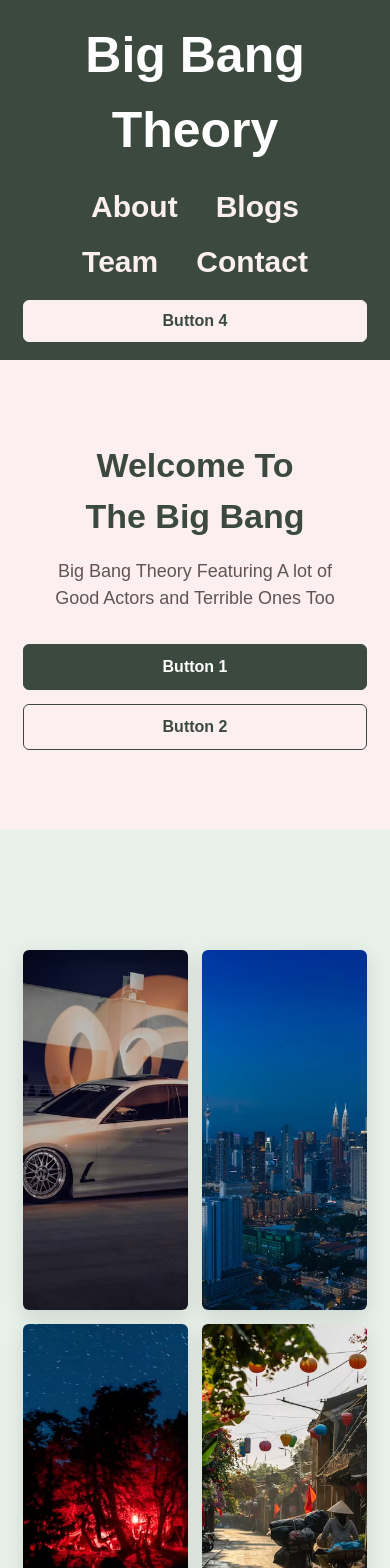
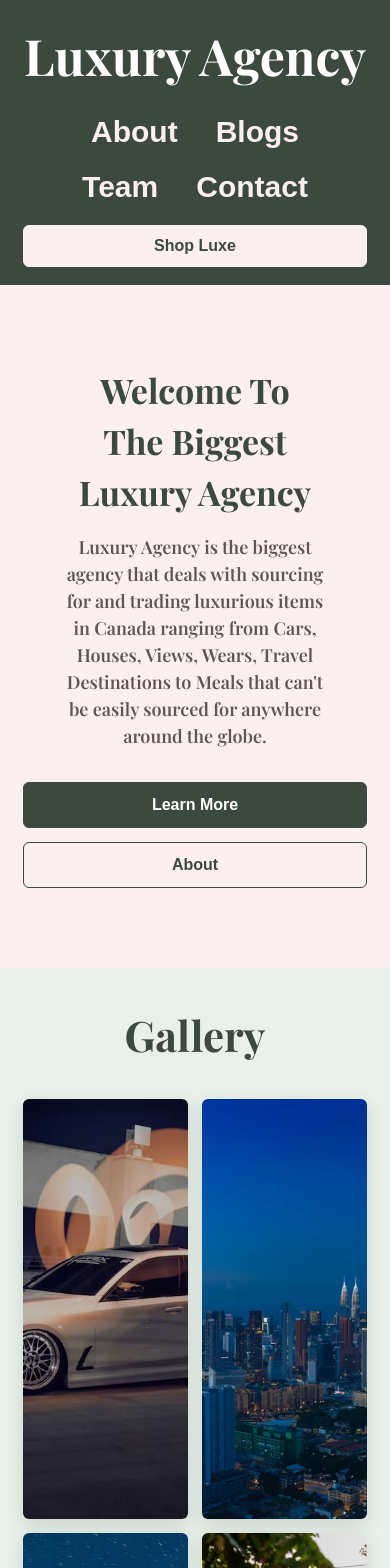
Before and after one commit to Olabayode/components, a React (Create React App) app: page / in a window 390 px wide. Shown: the top 1568 px of the page. Built offline with nearby package versions, Linux system fonts and the light colour scheme.

Commit message:
i edited most texts from static place holders to now have the particular words i want

```diff
--- a/public/index.html
+++ b/public/index.html
@@ -6,6 +6,9 @@
     <meta name="viewport" content="width=device-width, initial-scale=1" />
     <meta name="theme-color" content="#000000" />
     <meta name="description" content="Web site created using create-react-app"/>
+    <link rel="preconnect" href="https://fonts.googleapis.com" />
+    <link rel="preconnect" href="https://fonts.gstatic.com" crossorigin />
+    <link href="https://fonts.googleapis.com/css2?family=Playfair+Display:wght@600;700&display=swap" rel="stylesheet" />
     <link rel="apple-touch-icon" href="%PUBLIC_URL%/logo192.png" />
     <title>Components</title>
   </head>
--- a/src/App.js
+++ b/src/App.js
@@ -7,8 +7,8 @@ import city from "./assets/city.avif";
 import night from "./assets/night.avif";
 import travel from "./assets/travel.avif";
 
-let bannerHeader = "Welcome To The Big Bang";
-let bannerText = "Big Bang Theory Featuring A lot of Good Actors and Terrible Ones Too"
+let bannerHeader = "Welcome To The Biggest Luxury Agency";
+let bannerText = "Luxury Agency is the biggest agency that deals with sourcing for and trading luxurious items in Canada ranging from Cars, Houses, Views, Wears, Travel Destinations to Meals that can't be easily sourced for anywhere around the globe."
 
 const navLinks = [
     {index: 0, name: 'About', url: '#'},
@@ -24,10 +24,10 @@ const imageLinks = [
 ]
 
 const buttonText = [
-  {index: 0, text: 'Button 1', className: 'primary'},
-  {index: 1, text: 'Button 2', className: 'secondary'},
+  {index: 0, text: 'Learn More', className: 'primary'},
+  {index: 1, text: 'About', className: 'secondary'},
   {index: 2, text: 'Subscribe', className: 'subscribe'},
-  {index: 3, text: 'Button 4', className: 'welcome'},
+  {index: 3, text: 'Shop Luxe', className: 'welcome'},
 ]
 
 
--- a/src/components/Footer.js
+++ b/src/components/Footer.js
@@ -4,7 +4,7 @@ function Footer(props){
         <footer>
             <div className="footer-main">
                 <div className="footer-brand">
-                    <h2>Big Bang Theory</h2>
+                    <h2>Luxury Agency</h2>
                     <p>Stories, updates, and highlights from the cast and fans.</p>
                 </div>
 
@@ -17,7 +17,7 @@ function Footer(props){
 
                 <div className="footer-column">
                     <h3>Contact</h3>
-                    <p>hello@bigbang.com</p>
+                    <p>hello@luxagency.com</p>
                     <p>Winnipeg, Canada</p>
                     <p>Mon - Fri, 9am - 5pm</p>
                 </div>
@@ -29,7 +29,7 @@ function Footer(props){
             </div>
 
             <div className="footer-bottom">
-                <p>&copy; 2026 Big Bang Theory. All rights reserved.</p>
+                <p>&copy; 2026 Luxury Agency. All rights reserved.</p>
             </div>
         </footer>
     );
--- a/src/components/Gallery.js
+++ b/src/components/Gallery.js
@@ -1,6 +1,7 @@
 function Gallery (props){
     return (
         <section className="gallery">
+            <h1>Gallery</h1>
             <ul className="gallery-list">
                 {props.imageLinks.map(image => (
                     <li key={image.index}>
--- a/src/components/Header.js
+++ b/src/components/Header.js
@@ -4,7 +4,7 @@ import Button from "./Button";
 function Header(props) {
     return (
         <header>
-            <h1>Big Bang Theory</h1>
+            <h1>Luxury Agency</h1>
             <Nav navLinks={props.navLinks}/>
             <Button className={props.buttonText[3].className} buttonText={props.buttonText[3].text}/>
         </header>
--- a/src/styles/index.css
+++ b/src/styles/index.css
@@ -7,9 +7,11 @@ body {
     font-family: Arial, Helvetica, sans-serif;
 }
 
-html,
-body,
-#root {
+h1, h2, h3 {
+    font-family: "Playfair Display", Georgia, serif;
+}
+
+html, body, #root {
     min-height: 100%;
 }
 
@@ -33,7 +35,7 @@ header {
     align-items: center;
     justify-content: space-between;
     gap: 32px;
-    box-shadow: 0 4px 18px rgb(60 73 63 / 20%);
+    box-shadow: 0 4px 18px #3c493f33;
 }
 
 header h1 {
@@ -67,12 +69,11 @@ header a {
     border-radius: 6px;
     font-size: 30px;
     font-weight: 600;
-    transition: background-color 0.2s ease, color 0.2s ease;
+    transition: background-color 0.4s ease-in-out, color 0.4s ease-in-out;
 }
 
-header a:hover,
-header a:focus-visible {
-    background-color: rgb(252 239 239 / 14%);
+header a:hover {
+    background-color: #332c2f;
     color: #fff;
 }
 
@@ -86,13 +87,11 @@ header .welcome {
     color: #3C493F;
     font-weight: 700;
     cursor: pointer;
-    transition: background-color 0.2s ease, color 0.2s ease, transform 0.2s ease;
+    transition: background-color 0.4s ease-in-out, color 0.4s ease-in-out, transform 0.4s ease-in-out;
 }
 
 header button:hover,
-header button:focus-visible,
-header .welcome:hover,
-header .welcome:focus-visible {
+header .welcome:hover {
     background-color: transparent;
     color: #fff;
     transform: translateY(-1px);
@@ -108,15 +107,15 @@ header .welcome:focus-visible {
     max-width: 760px;
     margin: 0 auto 16px;
     color: #3C493F;
-    font-size: 44px;
+    font-size: 55px;
     font-weight: 700;
 }
 
 .banner h2 {
-    max-width: 680px;
+    max-width: 80%;
     margin: 0 auto;
     color: #5F5555;
-    font-size: 22px;
+    font-size: 30px;
     font-weight: 400;
     line-height: 1.5;
 }
@@ -135,7 +134,7 @@ header .welcome:focus-visible {
     border-radius: 6px;
     font-weight: 700;
     cursor: pointer;
-    transition: background-color 0.2s ease, color 0.2s ease, transform 0.2s ease;
+    transition: background-color 0.4s ease-in-out, color 0.4s ease-in-out, transform 0.4s ease-in-out;
 }
 
 .banner .primary {
@@ -150,25 +149,31 @@ header .welcome:focus-visible {
     color: #3C493F;
 }
 
-.banner button:hover,
-.banner button:focus-visible {
+.banner button:hover {
     transform: translateY(-1px);
 }
 
-.banner .primary:hover,
-.banner .primary:focus-visible {
-    background-color: #2F3932;
+.banner .primary:hover {
+    background-color: #94ECBE;
+    color: #26312A;
 }
 
-.banner .secondary:hover,
-.banner .secondary:focus-visible {
-    background-color: #3C493F;
-    color: #fff;
+.banner .secondary:hover {
+    background-color: #94ECBE;
+    color: #000;
 }
 
 .gallery {
-    padding: 200px 10%;
+    padding: 48px 10% 200px;
     background-color: #E8F0EA;
+}
+
+.gallery h1 {
+    margin-bottom: 32px;
+    color: #3C493F;
+    font-size: 56px;
+    font-weight: 700;
+    text-align: center;
 }
 
 .gallery-list {
@@ -190,7 +195,7 @@ header .welcome:focus-visible {
 .gallery-list img {
     display: block;
     width: 100%;
-    height: 580px;
+    height: 660px;
     object-fit: cover;
 }
 
@@ -272,13 +277,11 @@ footer .subscribe {
     color: #fff;
     font-weight: 700;
     cursor: pointer;
-    transition: background-color 0.2s ease, color 0.2s ease;
+    transition: background-color 0.4s ease-in-out, color 0.4s ease-in-out;
 }
 
 footer button:hover,
-footer button:focus-visible,
-footer .subscribe:hover,
-footer .subscribe:focus-visible {
+footer .subscribe:hover {
     background-color: transparent;
     color: #3C493F;
 }
@@ -323,7 +326,11 @@ footer .subscribe:focus-visible {
     }
 
     .gallery {
-        padding: 120px 6%;
+        padding: 36px 6% 120px;
+    }
+
+    .gallery h1 {
+        font-size: 42px;
     }
 
     .gallery-list {
@@ -332,7 +339,7 @@ footer .subscribe:focus-visible {
     }
 
     .gallery-list img {
-        height: 360px;
+        height: 420px;
     }
 
     footer {
```
